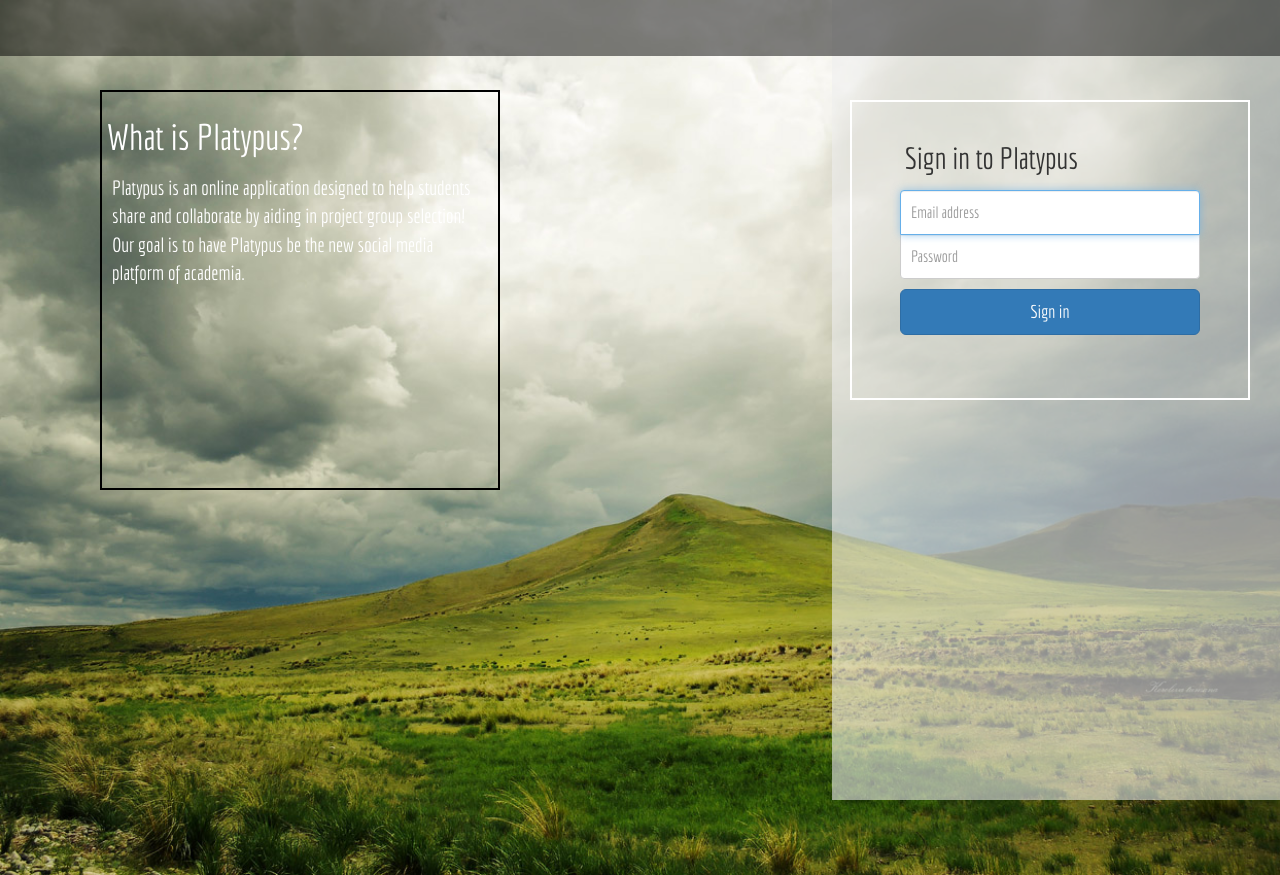
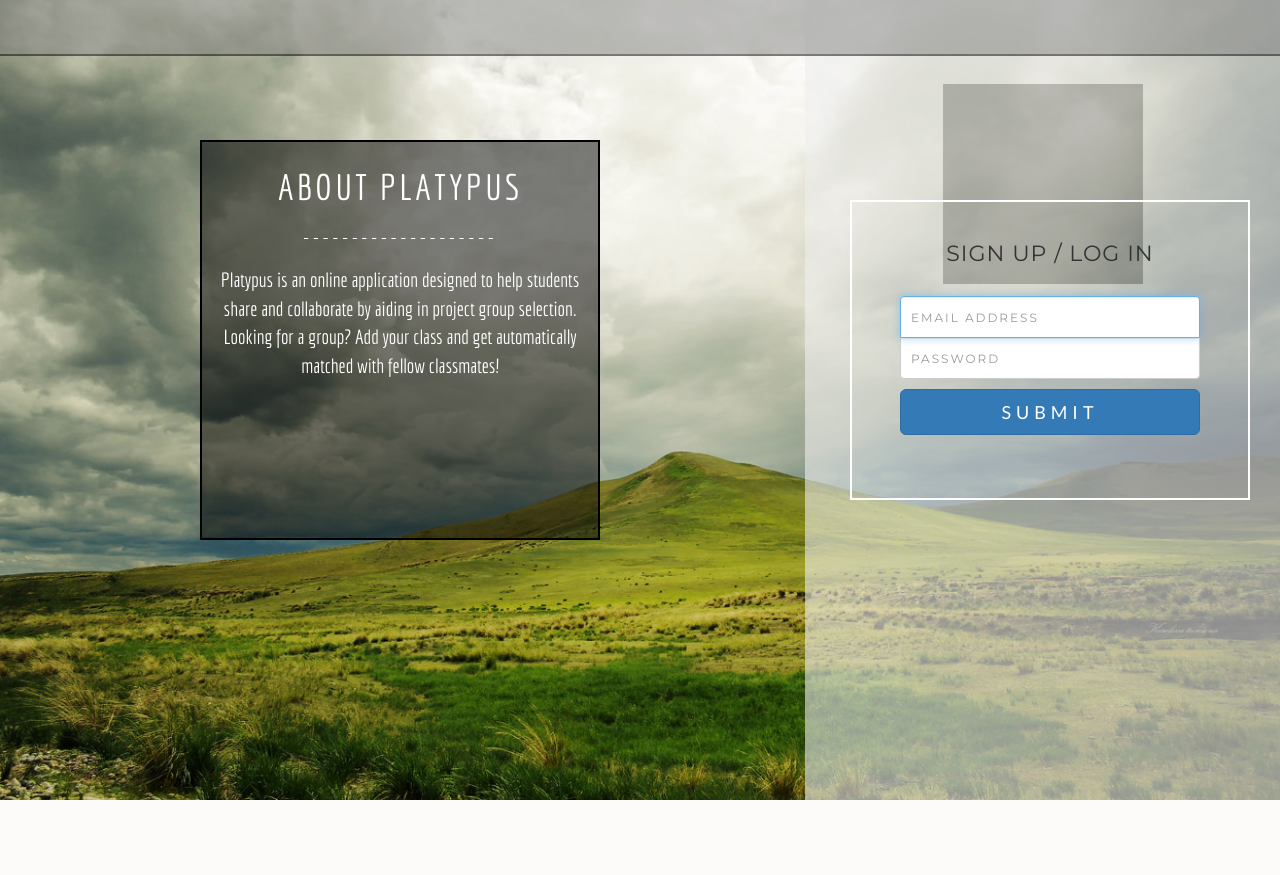
Before and after one commit to calebhsu/CSCI3308_Project1, a Django app: page /matchApp/ in a window 1280 px wide. After the commit the page ends 800 px from the top, so only its background shows below. Run offline with Django 3.2, Linux system fonts and the light colour scheme; some libraries are stand-ins or nearby versions; grey boxes are pictures that could not be loaded.

Commit message:
Improved login page layout

```diff
--- a/Platypus/static/css/styles.css
+++ b/Platypus/static/css/styles.css
@@ -2,16 +2,6 @@ body {
   padding-top: 40px;
   padding-bottom: 40px;
   background-color: #eee;
-}
-
-p {
-  padding: 2px;
-  padding-right: 10px;
-  padding-left: 10px;
-}
-
-h1, h2, h3 {
-  padding: 5px;
 }
 
 #bg {
@@ -19,7 +9,7 @@ h1, h2, h3 {
   top: 0;
   left: 0;
   min-width: 103%;
-  min-height: 100%;
+  max-height: 100%;
 }
 
 #topbar {
@@ -30,7 +20,8 @@ h1, h2, h3 {
   height: 7%;
   line-height: 25px;
   text-align: center;
-  background-color: black;
+  background-color: gray;
+  border-bottom: 2px solid black;
   opacity: 0.5;
   position: fixed;
 }
@@ -39,29 +30,36 @@ h1, h2, h3 {
   top: 0;
   right: 0;
   height: 100%;
-  width: 35%;
+  width: 475px;
   background-color: #eee;
   opacity: 0.6;
   position: fixed;
 }
 
-#leftBlock {
+#infoBlock {
+  width: 400px;
+  height: 400px;
+  background-color: black;
+  opacity: 0.5;
+  margin-top: 100px;
+  margin-left: 200px;
+  position: fixed;
+}
+
+#infoText {
   font-family: 'Economica';
   font-size: 20px;
   color: white;
   width: 400px;
   height: 400px;
   border: double black 2px;
-  margin-top: 50px;
-  margin-left: 100px;
-  padding-bottom: 0px;
+  margin-top: 100px;
+  margin-left: 200px;
   position: fixed;
 }
 
 #signIn {
-  top: 100px;
-  font-family: 'Economica';
-  font-size: 36px;
+  top: 200px;
   margin-right: 20px;
   right: 10px;
   width: 400px;
@@ -70,15 +68,49 @@ h1, h2, h3 {
   position: fixed;
 }
 
+p {
+  padding: 2px;
+  padding-right: 10px;
+  padding-left: 10px;
+}
+
+
+h1, h2, h3 {
+  padding: 5px;
+}
+
+.title {
+  text-align: center;
+  text-transform: uppercase;
+  letter-spacing: 3px;
+}
+
+.desc {
+  text-align: center;
+
+}
+
+
 /* Sign-In Form Stuff */
 .form-signin {
   max-width: 330px;
   padding: 15px;
   margin: 0 auto;
 }
-.form-signin .form-signin-heading,
+
+.form-signin
 .form-signin .checkbox {
   margin-bottom: 10px;
+}
+
+.form-signin-heading {
+  margin-bottom: 10px;
+  font-family: 'Montserrat';
+  font-size: 22px;
+  letter-spacing: 1px;
+  text-align: center;
+  text-transform: uppercase;
+  padding-bottom: 20px;
 }
 .form-signin .checkbox {
   font-weight: normal;
@@ -90,8 +122,16 @@ h1, h2, h3 {
      -moz-box-sizing: border-box;
           box-sizing: border-box;
   padding: 10px;
-  font-size: 16px;
 }
+
+.form-control::-webkit-input-placeholder {
+  font-family: 'Montserrat';
+  font-size: 12px;
+  text-transform: uppercase;
+  letter-spacing: 2px;
+  color: #999;
+}
+
 .form-signin .form-control:focus {
   z-index: 2;
 }
@@ -105,3 +145,10 @@ h1, h2, h3 {
   border-top-left-radius: 0;
   border-top-right-radius: 0;
 }
+
+button {
+  font-family: 'Lato';
+  text-transform: uppercase;
+  letter-spacing: 5px;
+  overflow: visible;
+}
--- a/Platypus/templates/matchApp/login.html
+++ b/Platypus/templates/matchApp/login.html
@@ -16,33 +16,44 @@
 
         <!-- Fonts -->
         <link href='http://fonts.googleapis.com/css?family=Economica' rel='stylesheet' type='text/css'>
+        <link href='http://fonts.googleapis.com/css?family=Montserrat' rel='stylesheet' type='text/css'>
+        <link href='http://fonts.googleapis.com/css?family=Lato' rel='stylesheet' type='text/css'>
 
         <title>Platypus Login</title>
     </head>
 
     <body>
         <div id="topbar"></div>
-        <img src="{% static "images/background.jpg" %}" id="bg" alt="Picture of Sheep" />
 
-        <div id="sidebar"></div>
+        <img src="{% static "images/background.jpg" %}" id="bg" alt="Background"/>
+
+        <div id="sidebar">
+            <div style="text-align: center; margin-top: 84px">
+                <img src="http://cdn.flaticon.com/png/256/47119.png" style="width:200px;height:200px"/>
+            </div>
+        </div>
+
         <div id="signIn">
             <form class="form-signin" method="post" action="/matchApp/home">
-                <h2 class="form-signin-heading">Sign in to Platypus</h2>
+                <h2 class="form-signin-heading">Sign Up / Log In</h2>
                 <label for="inputEmail" class="sr-only">Email address</label>
                 <input type="email" id="inputEmail" class="form-control" placeholder="Email address" required autofocus>
                 <label for="inputPassword" class="sr-only">Password</label>
                 <input type="password" id="inputPassword" class="form-control" placeholder="Password" required>
-                <button class="btn btn-lg btn-primary btn-block" type="submit">Sign in</button>
+                <button class="btn btn-lg btn-primary btn-block" type="submit">Submit</button>
             </form>
         </div>
-        <div id="leftBlock">
-            <h1> What is Platypus? </h1>
-            <p> Platypus is an online application designed to help students share and collaborate by aiding in project group selection! Our goal is to have Platypus be the new social media platform of academia.</p>
+
+        <div id="infoBlock"></div>
+        <div id="infoText">
+            <h1 class="title"> About Platypus </h1>
+            <p class="title">--------------------</p>
+            <p class="desc">Platypus is an online application designed to help students share and collaborate by aiding in project group selection. Looking for a group? Add your class and get automatically matched with fellow classmates!</p>
             <!-- <a href="/matchApp/home/">Home</a><br /> -->
         </div>
 
         <footer>
-            <p> &copy Team Platypus </p>
+            <p> &copy Team Platypus</p>
         </footer>
     </body>
 
```
Also changed, not shown: Platypus/static/bootstrap/css/bootstrap.css.
